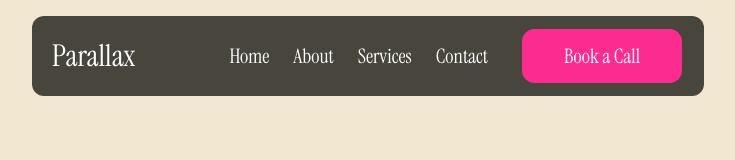
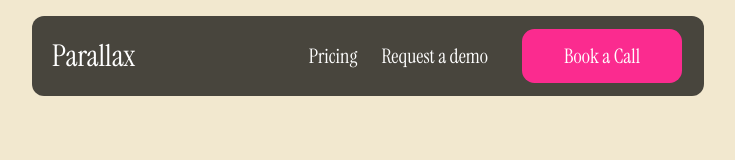
Before and after one commit to FahadBinQaiser/Parallax, a React (Vite) app: page / in a window 1280 px wide. Shown: the top 160 px of the page, without its empty margins (272-1007 px from the left). Built offline with nearby package versions, Linux system fonts and the light colour scheme.

Commit message:
Navbar changes

```diff
--- a/src/components/Navbar/Navbar.jsx
+++ b/src/components/Navbar/Navbar.jsx
@@ -4,10 +4,10 @@ import { Menu, X } from "lucide-react";
 
 export default function Navbar() {
   const [isOpen, setIsOpen] = useState(false);
-  if(isOpen){
-    document.body.style.overflowY = "hidden"
-  }else{
-    document.body.style.overflowY = "auto"
+  if (isOpen) {
+    document.body.style.overflowY = "hidden";
+  } else {
+    document.body.style.overflowY = "auto";
   }
   return (
     <nav className="w-full py-4">
@@ -17,27 +17,17 @@ export default function Navbar() {
         <div className="hidden md:flex items-center text-xl gap-6">
           <div className="flex gap-6 text-white">
             <a href="/" className="hover:text-[#FB2B8F]">
-              Home
+              Pricing
             </a>
             <a href="/" className="hover:text-[#FB2B8F]">
-              About
-            </a>
-            <a href="/" className="hover:text-[#FB2B8F]">
-              Services
-            </a>
-            <a href="/" className="hover:text-[#FB2B8F]">
-              Contact
+              Request a demo
             </a>
           </div>
-          <StyledWrapper>
-            <button className="btn">Book a Call</button>
-          </StyledWrapper>
+          <StyledWrapper />
         </div>
 
         <div className="flex md:hidden pl-4 pr-1">
-          <StyledWrapper>
-            <button className="btn">Book a Call</button>
-          </StyledWrapper>
+          <StyledWrapper />
           <button
             onClick={() => setIsOpen(!isOpen)}
             className="text-2xl cursor-pointer text-white"
@@ -56,23 +46,13 @@ export default function Navbar() {
           <div className="flex flex-col md:hidden items-center gap-6">
             <div className="flex flex-col gap-6 text-3xl text-white">
               <a href="/" className="hover:text-[#FB2B8F]">
-                Home
+                Pricing
               </a>
               <a href="/" className="hover:text-[#FB2B8F]">
-                About
-              </a>
-              <a href="/" className="hover:text-[#FB2B8F]">
-                Services
-              </a>
-              <a href="/" className="hover:text-[#FB2B8F]">
-                Contact
+                Request a demo
               </a>
             </div>
-            <StyledWrapper>
-              <button className="w-40 h-14 text-xl rounded-lg bg-[#FB2B8F] text-white font-medium hover:opacity-90 transition">
-                Book a Call
-              </button>
-            </StyledWrapper>
+            <StyledWrapper />
           </div>
         </div>
       </div>
```
